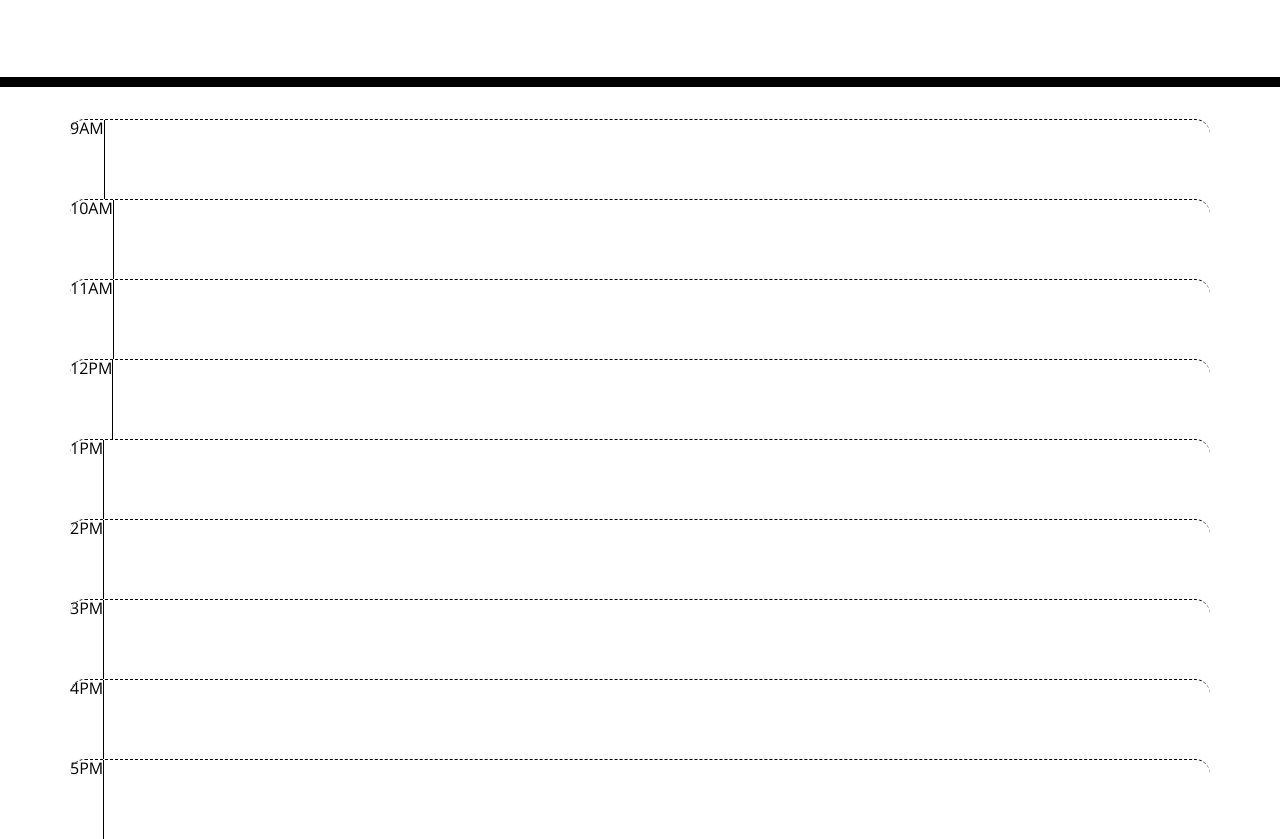
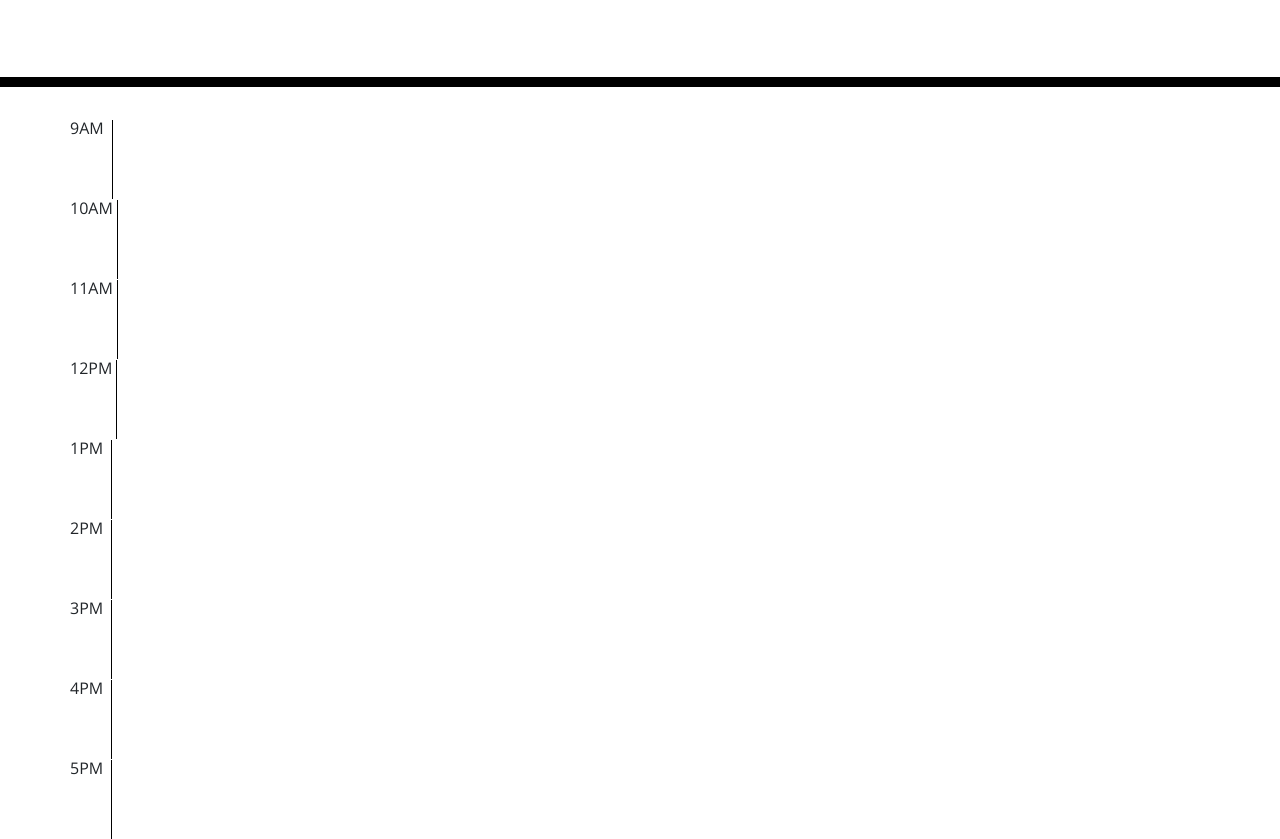
Before and after one commit to Alknight17/wds, a plain HTML site: page index.html in a window 1280 px wide. Shown: the part 181-1020 px from the top of the page. Drawn offline with nearby package versions, Linux system fonts and the light colour scheme; files that its build step writes are made by us from their sources.

Commit message:
time block formatting/console.log date/time

```diff
--- a/assets/css/style.css
+++ b/assets/css/style.css
@@ -4,7 +4,7 @@ body {
     line-height: 1;
   }
 
-  textarea{
+ .textarea{
     background: transparent;
     border: none;
     resize: none;
@@ -33,7 +33,7 @@ body {
   .row {
     white-space: pre-wrap;
     height: 80px;
-    border-top: 1px solid white;;
+    border-top: 1px solid white;
   }
 
   .hour {
--- a/assets/js/script.js
+++ b/assets/js/script.js
@@ -0,0 +1,4 @@
+// find current day/time
+let d;
+d = new Date();
+console.log(d.toString());
--- a/index.html
+++ b/index.html
@@ -3,7 +3,7 @@
   <head>
     <meta charset="UTF-8" />
     <meta name="viewport" content="width=device-width, initial-scale=1.0" />
-    <meta http-equiv="X-UA-Compatible" content="ie=edge" />
+    <meta http-eclass="textarea"uiv="X-UA-Compatible" content="ie=edge" />
     <link
       rel="stylesheet"
       href="https://stackpath.bootstrapcdn.com/bootstrap/4.3.1/css/bootstrap.min.css"
@@ -18,7 +18,7 @@
       href="https://fonts.googleapis.com/css?family=Open+Sans&display=swap"
       rel="stylesheet"
     />
-    <link rel="stylesheet" href="style.css" />
+    <link rel="stylesheet" href="./assets/css/style.css" />
     <title>Work Day Scheduler</title>
   </head>
 
@@ -26,62 +26,63 @@
     <header class="jumbotron">
       <h1 class="display-3">Work Day Scheduler</h1>
       <p class="lead">A simple calendar app for scheduling your work day</p>
+      <!-- link javascript to find current day/time-->
       <p id="currentDay" class="lead"></p>
     </header>
 
     <!-- container for time blocks -->
     <div class="container">
 
-      <div class="row time-block hour" id="9am">9AM
-        <textarea class="description" id="textarea-9">
+      <div class="row" id="9am">9AM
+        <textarea class="textarea" id="textarea-9">
 
       </textarea>
       </div>
 
-      <div class="row time-block hour" id="10am">10AM
-        <textarea id="textarea-10">
+      <div class="row" id="10am">10AM
+        <textarea class="textarea" id="textarea-10">
 
         </textarea>
       </div>
 
-      <div class="row time-block hour" id="11am">11AM
-        <textarea id="textarea-11">
+      <div class="row" id="11am">11AM
+        <textarea class="textarea" id="textarea-11">
 
         </textarea>
       </div>
 
-      <div class="row time-block hour" id="12pm">12PM
-        <textarea id="textarea-12">
+      <div class="row" id="12pm">12PM
+        <textarea class="textarea" id="textarea-12">
 
         </textarea>
       </div>
 
-      <div class="row time-block hour" id="1pm">1PM
-        <textarea id="textarea-1">
+      <div class="row" id="1pm">1PM
+        <textarea class="textarea" id="textarea-1">
 
         </textarea>
       </div>
 
-      <div class="row time-block hour" id="2pm">2PM
-        <textarea id="textarea-2">
+      <div class="row" id="2pm">2PM
+        <textarea class="textarea" id="textarea-2">
 
         </textarea>
       </div>
 
-      <div class="row time-block hour" id="3pm">3PM
-        <textarea id="textarea-3">
+      <div class="row" id="3pm">3PM
+        <textarea class="textarea" id="textarea-3">
 
         </textarea>
       </div>
 
-      <div class="row time-block hour" id="4pm">4PM
-        <textarea id="textarea-4">
+      <div class="row" id="4pm">4PM
+        <textarea class="textarea" id="textarea-4">
 
         </textarea>
       </div>
 
-      <div class="row time-block hour" id="5pm">5PM
-        <textarea id="textarea-5">
+      <div class="row" id="5pm">5PM
+        <textarea class="textarea" id="textarea-5">
 
         </textarea>
       </div>
@@ -90,5 +91,6 @@
 
     <script src="https://code.jquery.com/jquery-3.4.1.min.js"></script>
     <script src="https://cdnjs.cloudflare.com/ajax/libs/moment.js/2.24.0/moment.min.js"></script>
+    <script src="./assets/js/script.js"></script>
   </body>
 </html>
```
